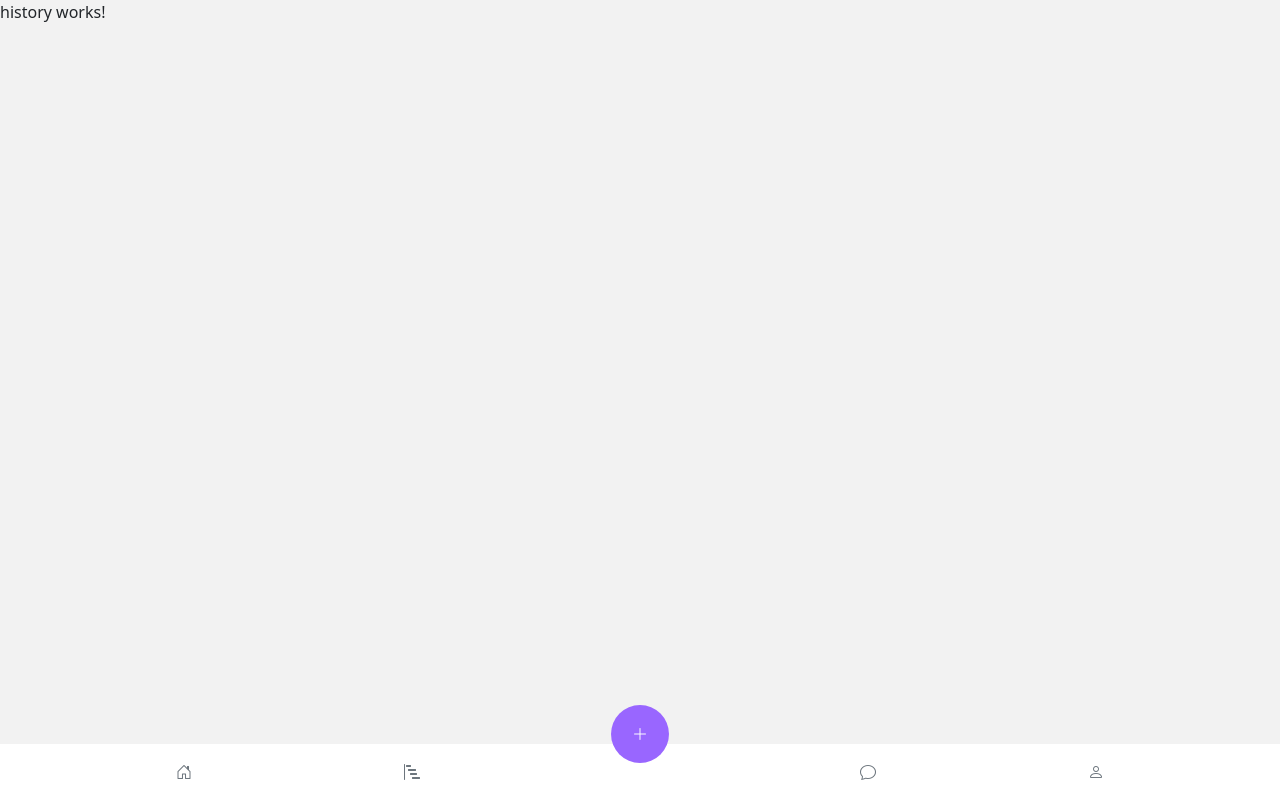
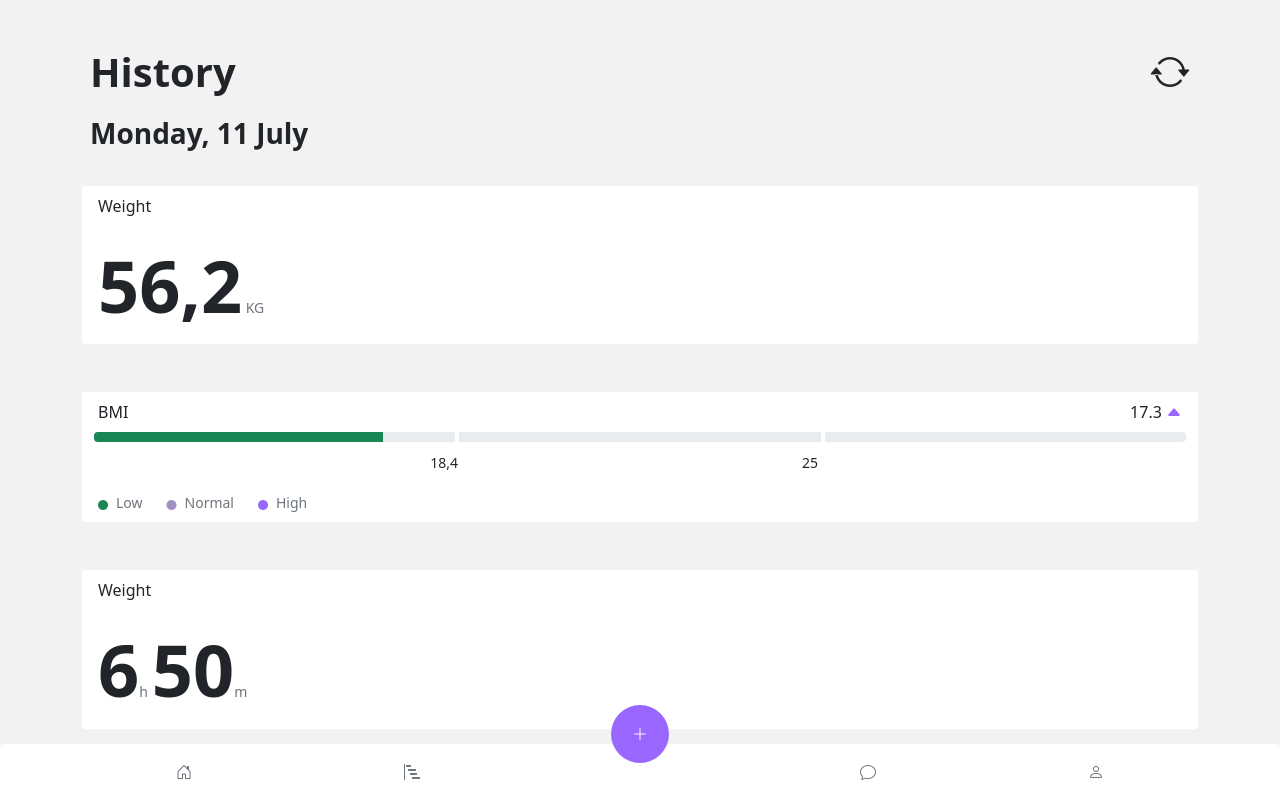
Before and after one commit to mykhie/TeamApt, an Angular app: page /history in a window 1280 px wide. Built offline with nearby package versions, Linux system fonts and the light colour scheme.

Commit message:
update : UI changes to history and homepage

```diff
--- a/src/app/app.component.html
+++ b/src/app/app.component.html
@@ -1,4 +1,6 @@
 <div>
   <app-navbar></app-navbar>
-  <router-outlet></router-outlet>
+  <main>
+    <router-outlet></router-outlet>
+  </main>
 </div>
--- a/src/app/common/navbar/navbar.component.html
+++ b/src/app/common/navbar/navbar.component.html
@@ -1,10 +1,10 @@
-<nav class=" fixed-bottom  text-white py-3 navbar-dark bg-white text-muted">
+<nav class=" fixed-bottom  rounded-top text-white py-3 navbar-dark bg-white text-muted">
 
   <div class="container text-center">
     <div class="row row-cols-5 py-0">
       <div class="col ">
         <a [routerLink]="['/']" class="text-muted ">
-          <i class="bi bi-house-door " style="font-weight: bold"></i>
+          <i class="bi bi-house-door " [routerLinkActive]="['bi-house-door-fill']" style="font-weight: bold"></i>
         </a>
       </div>
       <div class="col ">
@@ -22,25 +22,25 @@
         <div class="scale-in-bottom">
           <ul class="dropdown-menu bubble4 p-3 border-0 rounded-5 ">
             <li class="scale-in-bottom">
-              <a class="dropdown-item py-4 align-self-center rounded-4" href="#">
+              <a class="dropdown-item shadow py-3 my-2 align-self-center rounded-4" href="#">
                 <i class="bi bi-heart-pulse text-purple"></i>
                 <span class="ps-3">Add blood pressure</span>
               </a>
             </li>
             <li class="scale-in-bottom">
-              <a class="dropdown-item py-4 align-self-center rounded-4" [routerLink]="['/add-weight']">
+              <a class="dropdown-item shadow py-3 my-2 align-self-center rounded-4" [routerLink]="['/add-weight']">
                 <i class="bi bi-clipboard text-purple"></i>
                 <span class="ps-3">Add weight measurement</span>
               </a>
             </li>
             <li class="scale-in-bottom">
-              <a class="dropdown-item py-4 align-self-center rounded-4" href="#">
+              <a class="dropdown-item shadow py-3 my-2 align-self-center rounded-4" href="#">
                 <i class="bi bi-bicycle text-purple"></i>
                 <span class="ps-3">Add Activity</span>
               </a>
             </li>
             <li class="scale-in-bottom">
-              <a class="dropdown-item py-4 align-self-center rounded-4" href="#">
+              <a class="dropdown-item shadow py-3 my-2 align-self-center rounded-4" href="#">
                 <i class="bi bi-smartwatch text-purple"></i>
                 <span class="ps-3">Track my workout</span>
               </a>
--- a/src/app/main/add-weight/add-weight.component.scss
+++ b/src/app/main/add-weight/add-weight.component.scss
@@ -2,34 +2,8 @@
 
 }
 
-@-webkit-keyframes scale-in-center {
-  0% {
-    -webkit-transform: scale(0);
-    transform: scale(0);
-    opacity: 1;
-  }
-  100% {
-    -webkit-transform: scale(1);
-    transform: scale(1);
-    opacity: 1;
-  }
-}
-@keyframes scale-in-center {
-  0% {
-    -webkit-transform: scale(0);
-    transform: scale(0);
-    opacity: 1;
-  }
-  100% {
-    -webkit-transform: scale(1);
-    transform: scale(1);
-    opacity: 1;
-  }
-}
-
-.scale-in-center {
-  -webkit-animation: scale-in-center 0.5s cubic-bezier(0.250, 0.460, 0.450, 0.940) both;
-  animation: scale-in-center 0.5s cubic-bezier(0.250, 0.460, 0.450, 0.940) both;
+* {
+  box-sizing: border-box;
 }
 
 .selected{
--- a/src/app/main/history/history.component.html
+++ b/src/app/main/history/history.component.html
@@ -1 +1,116 @@
-<p>history works!</p>
+<div class="container ">
+  <div class="row px-2 pt-5 pb-3 slide-in-right-fast">
+    <div class="col-auto align-self-center">
+      <div class="display-6 fw-bolder">
+        History
+      </div>
+    </div>
+    <div class="col text-end">
+      <i class="bi spinner bi-arrow-repeat display-6"></i>
+    </div>
+  </div>
+  <div class="row px-2 pb-2 slide-in-right-fast">
+    <div class="col-auto align-self-center">
+      <div class="fs-3 fw-bolder">
+        Monday, 11 July
+      </div>
+    </div>
+  </div>
+  <div class="row py-4 slide-in-right">
+
+    <div class="col">
+      <div class="card rounded-4 border-0">
+        <div class="card-header border-0 rounded-4 bg-white">
+          Weight
+        </div>
+        <div class="card-body row ">
+
+          <div class="col-4">
+            <div class="text-nowrap">
+              <span class="display-2 fw-bold">56,2</span>
+              <small class="text-muted"> KG</small>
+            </div>
+          </div>
+          <div class="col">
+
+          </div>
+        </div>
+      </div>
+    </div>
+  </div>
+
+  <div class="row py-4 slide-in-right">
+
+    <div class="col">
+      <div class="card rounded-4 border-0">
+        <div class="card-header  border-0 rounded-4 bg-white">
+          <div class="row">
+            <div class="col">BMI</div>
+            <div class="col text-end">
+              17.3 <i class="bi bi-caret-up-fill text-purple"></i>
+            </div>
+          </div>
+        </div>
+        <div class="card-body row py-0 px-4">
+          <div class="progress rounded-0 rounded-start col p-0">
+            <div class="progress-bar bg-success" role="progressbar" style="width: 80%" aria-valuenow="25"
+                 aria-valuemin="0" aria-valuemax="100"></div>
+          </div>
+          <div class="progress col  rounded-0 p-0 mx-1">
+            <div class="progress-bar bg-secondary" role="progressbar" style="width: 0%" aria-valuenow="25"
+                 aria-valuemin="0" aria-valuemax="100"></div>
+          </div>
+          <div class="progress col p-0 rounded-0 rounded-end">
+            <div class="progress-bar bg-secondary" role="progressbar" style="width: 0%" aria-valuenow="25"
+                 aria-valuemin="0" aria-valuemax="100"></div>
+          </div>
+        </div>
+        <div class="card-body row py-0 px-4 py-2">
+          <div class="col-4 text-end px-0 ">
+            <small>18,4</small>
+          </div>
+          <div class="col-4 text-end px-1">
+            <small>25</small>
+          </div>
+        </div>
+        <div class="card-footer  border-0  rounded-4 bg-white">
+          <div class="row">
+            <div class="col-auto align-self-center">
+              <i class="bi bi-circle-fill text-success bi-dot-lg"></i> <small class="text-muted ps-2">Low</small>
+            </div>
+            <div class="col-auto"><i class="bi bi-circle-fill bi-dot-lg text-light-purple"></i> <small
+              class="text-muted ps-2">Normal</small></div>
+            <div class="col-auto">
+              <i class="bi bi-circle-fill bi-dot-lg text-purple"></i>
+              <small class="text-muted ps-2 ">High</small>
+            </div>
+          </div>
+        </div>
+      </div>
+    </div>
+  </div>
+
+  <div class="row py-4 slide-in-right">
+
+    <div class="col">
+      <div class="card rounded-4 border-0">
+        <div class="card-header border-0 rounded-4 bg-white">
+          Weight
+        </div>
+        <div class="card-body row ">
+
+          <div class="col-auto">
+            <div class="text-nowrap">
+              <span class="display-2 fw-bold">6</span><small class="text-muted">h</small>
+              <span class="display-2 fw-bold ps-1">50</span><small class="text-muted">m</small>
+            </div>
+          </div>
+          <div class="col">
+
+          </div>
+        </div>
+      </div>
+    </div>
+  </div>
+
+</div>
--- a/src/app/main/history/history.component.scss
+++ b/src/app/main/history/history.component.scss
@@ -0,0 +1,28 @@
+.bi-dot-lg{
+  font-size: 10px;
+}
+
+.spinner {
+
+  animation-name: spin;
+  animation-duration: 5000ms;
+  animation-iteration-count: infinite;
+  animation-timing-function: linear;
+}
+
+@keyframes spin {
+  from {
+    transform:rotate(0deg);
+  }
+  to {
+    transform:rotate(360deg);
+  }
+}
+@-webkit-keyframes spin {
+  from {
+    transform:rotate(0deg);
+  }
+  to {
+    transform:rotate(360deg);
+  }
+}
--- a/src/app/main/home/home.component.scss
+++ b/src/app/main/home/home.component.scss
@@ -1,6 +1,3 @@
-.progress{
-  height: 10px;
-}
 
 .bi {
   font-size: 20px!important;
@@ -15,18 +12,6 @@
   animation: fade-in-bottom 0.6s cubic-bezier(0.390, 0.575, 0.565, 1.000) both;
 }
 
-/* ----------------------------------------------
- * Generated by Animista on 2023-1-9 17:58:13
- * Licensed under FreeBSD License.
- * See http://animista.net/license for more info.
- * w: http://animista.net, t: @cssanimista
- * ---------------------------------------------- */
-
-/**
- * ----------------------------------------
- * animation fade-in-bottom
- * ----------------------------------------
- */
 @-webkit-keyframes fade-in-bottom {
   0% {
     -webkit-transform: translateY(50px);
--- a/src/assets/styles/_variable.scss
+++ b/src/assets/styles/_variable.scss
@@ -1 +1,2 @@
 $purple : #9966ff;
+$light-purple : #a292c2;
--- a/src/styles.scss
+++ b/src/styles.scss
@@ -5,24 +5,107 @@ body {
   background-color: #f2f2f2;
   min-height: -webkit-fill-available;
 }
-
+body, html {
+  width: 100%;
+  height: 100%;
+}
 html {
   height: -webkit-fill-available;
 }
 
 main {
-  display: flex;
   flex-wrap: nowrap;
   height: 100vh;
   max-height: 100vh;
   overflow-x: auto;
-  overflow-y: hidden;
+  overflow-y: scroll;
+  padding-bottom: 105px;
 }
 
 .text-purple {
   color: $purple;
 }
+.text-light-purple {
+  color: $light-purple;
+}
 .bg-purple,.bg-purple:hover{
   background-color: $purple;
   color: white;
 }
+
+
+.slide-in-right {
+  -webkit-animation: slide-in-right 0.9s cubic-bezier(0.250, 0.460, 0.450, 0.940) both;
+  animation: slide-in-right 0.9s cubic-bezier(0.250, 0.460, 0.450, 0.940) both;
+}
+.slide-in-right-fast {
+  -webkit-animation: slide-in-right 0.5s cubic-bezier(0.250, 0.460, 0.450, 0.940) both;
+  animation: slide-in-right 0.5s cubic-bezier(0.250, 0.460, 0.450, 0.940) both;
+}
+
+@-webkit-keyframes slide-in-right {
+  0% {
+    -webkit-transform: translateX(1000px);
+    transform: translateX(1000px);
+    opacity: 0;
+  }
+  100% {
+    -webkit-transform: translateX(0);
+    transform: translateX(0);
+    opacity: 1;
+  }
+}
+@keyframes slide-in-right {
+  0% {
+    -webkit-transform: translateX(1000px);
+    transform: translateX(1000px);
+    opacity: 0;
+  }
+  100% {
+    -webkit-transform: translateX(0);
+    transform: translateX(0);
+    opacity: 1;
+  }
+}
+
+@-webkit-keyframes scale-in-center {
+  0% {
+    -webkit-transform: scale(0);
+    transform: scale(0);
+    opacity: 1;
+  }
+  100% {
+    -webkit-transform: scale(1);
+    transform: scale(1);
+    opacity: 1;
+  }
+}
+@keyframes scale-in-center {
+  0% {
+    -webkit-transform: scale(0);
+    transform: scale(0);
+    opacity: 1;
+  }
+  100% {
+    -webkit-transform: scale(1);
+    transform: scale(1);
+    opacity: 1;
+  }
+}
+
+.scale-in-center {
+  -webkit-animation: scale-in-center 0.9s cubic-bezier(0.250, 0.460, 0.450, 0.940) both;
+  animation: scale-in-center 0.9s cubic-bezier(0.250, 0.460, 0.450, 0.940) both;
+}
+
+.overflow-scroll::-webkit-scrollbar {
+  display: none;
+}
+
+.overflow-scroll {
+  -ms-overflow-style: none;  /* IE and Edge */
+  scrollbar-width: none;  /* Firefox */
+}
+.progress{
+  height: 10px;
+}
```
Also changed, not shown: src/app/main/home/home.component.html (+29 -7 lines).
